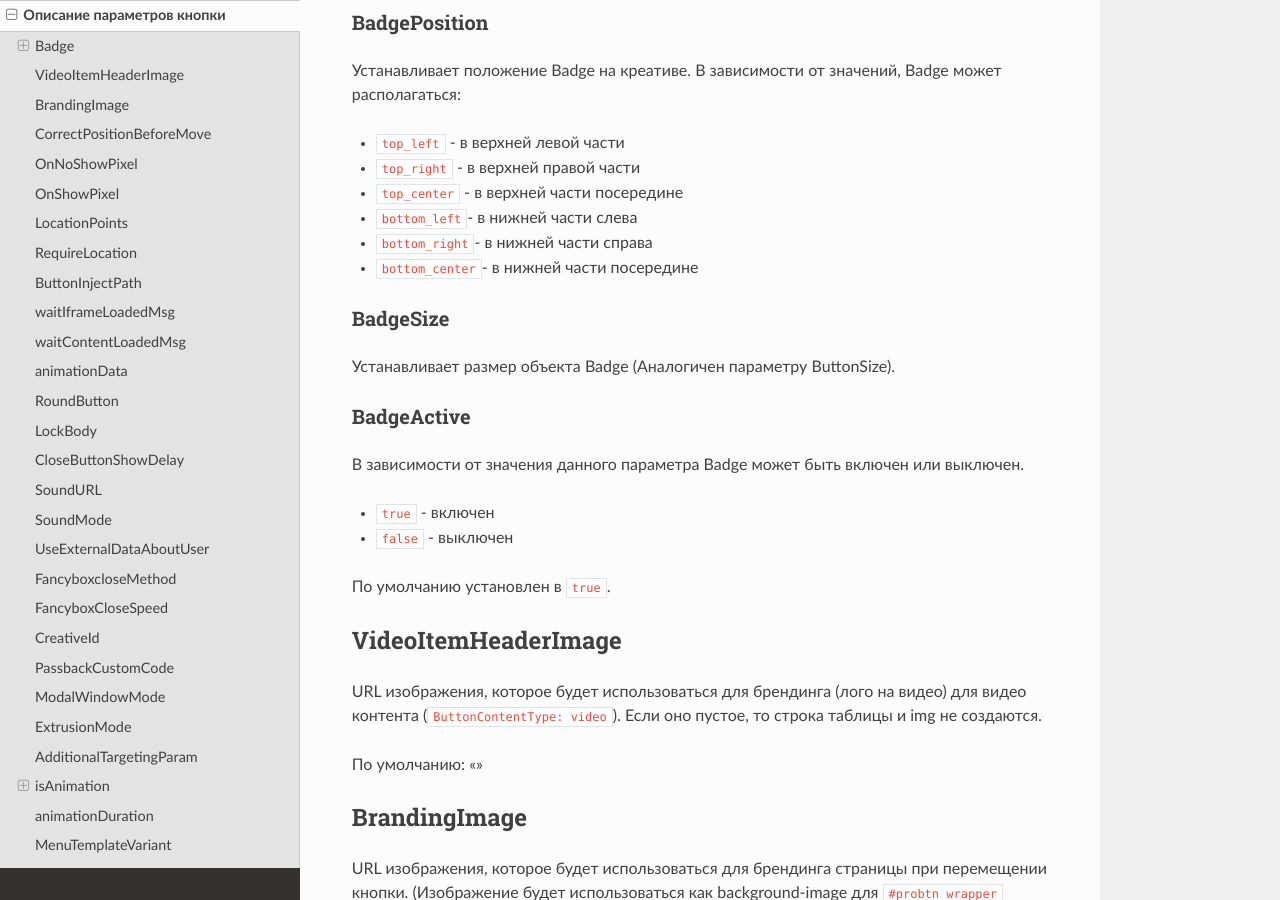
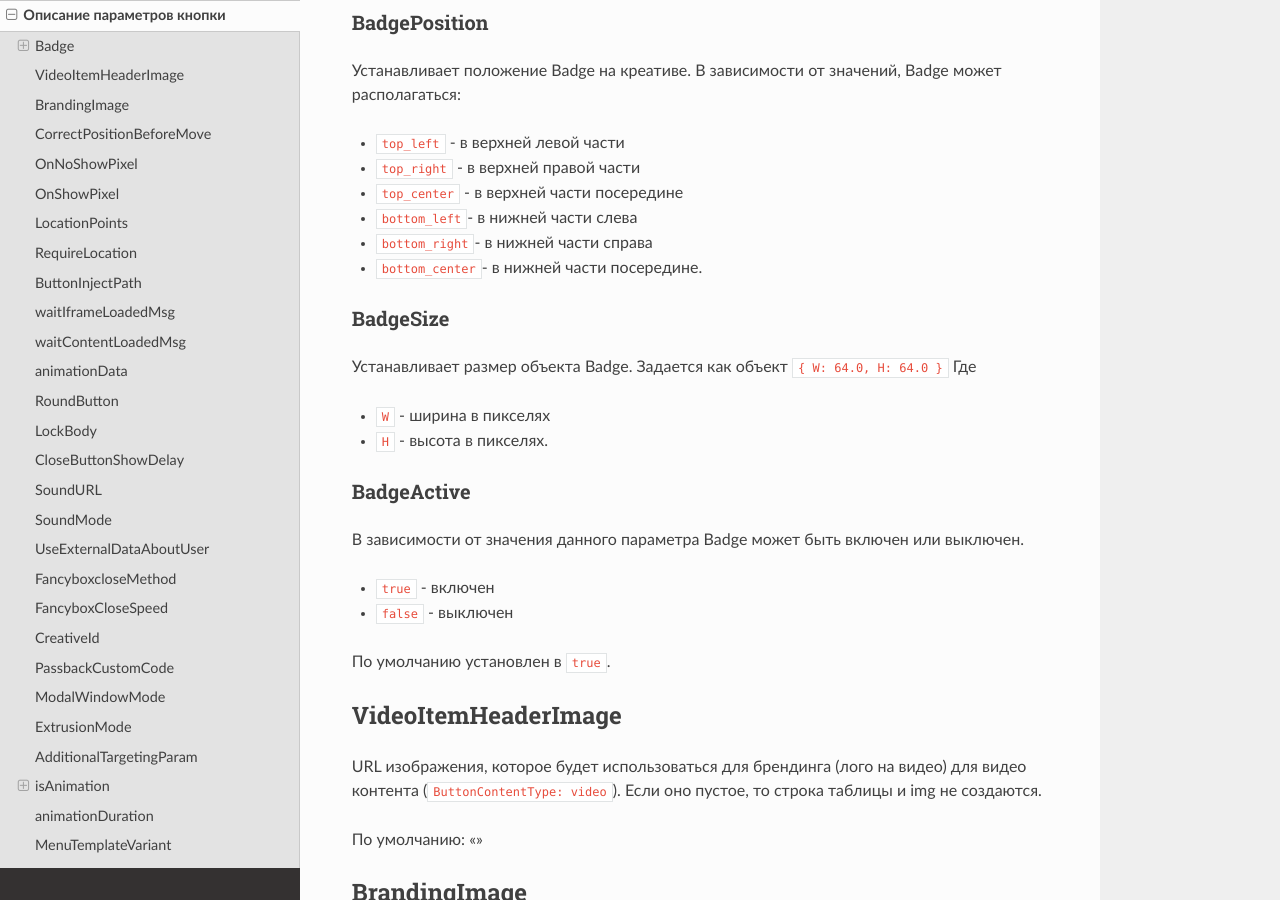
Before and after one commit to probtn/docs, a Sphinx documentation site: the page built from docs/webparams.rst, in a window 1280 px wide and 900 px high, scrolled down 917 px. Built offline with Sphinx 7.4.7 and the Read the Docs theme 2.0.0, drawn with Linux system fonts in a browser that asks for light colours; grey boxes are pictures that could not be loaded.

Commit message:
param badge some fixes

```diff
--- a/docs/webparams.rst
+++ b/docs/webparams.rst
@@ -37,12 +37,16 @@ BadgePosition
 - ``top_center`` - в верхней части посередине
 - ``bottom_left``- в нижней части слева
 - ``bottom_right``- в нижней части справа
-- ``bottom_center``- в нижней части посередине
+- ``bottom_center``- в нижней части посередине.
 
 
 BadgeSize
 ^^^^^^^^^^^^^^^^^^^^^^^^^^^^^^^^^
-Устанавливает размер объекта Badge (Аналогичен параметру ButtonSize).
+Устанавливает размер объекта Badge.
+Задается как объект ``{ W: 64.0, H: 64.0 }`` Где
+
+- ``W`` - ширина в пикселях
+- ``H`` - высота в пикселях.
 
 BadgeActive
 ^^^^^^^^^^^^^^^^^^^^^^^^^^^^^^^^^
```
Also changed, not shown: 4 other files.
